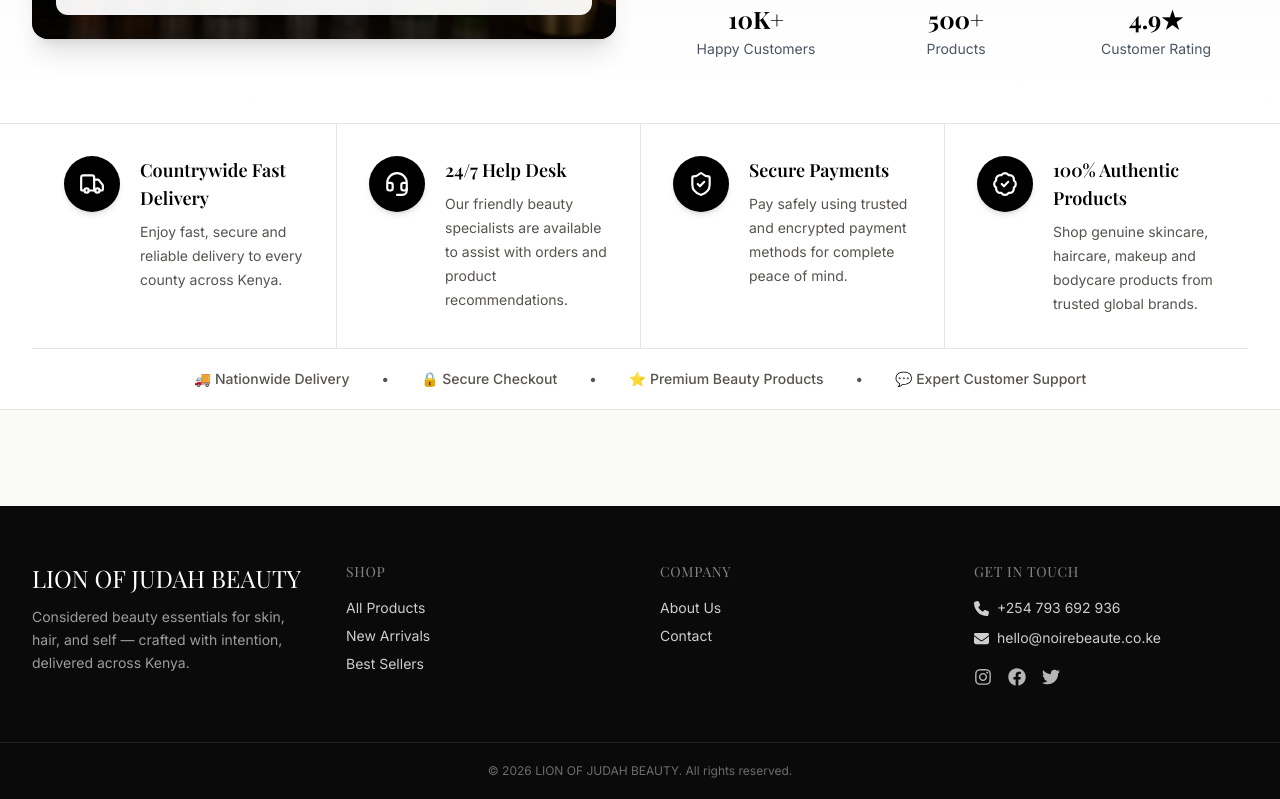
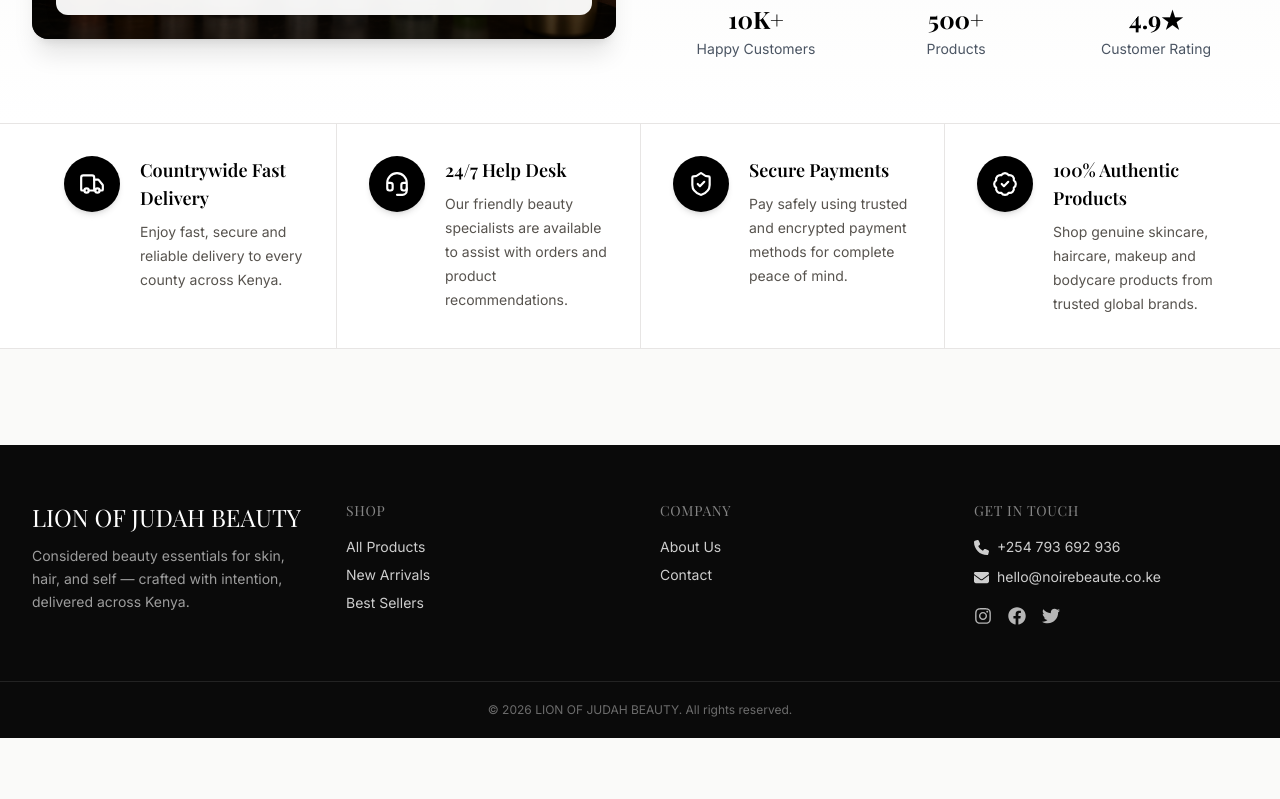
Before and after one commit to DarkDion436/beautylion, a Next.js app: page / in a window 1280 px wide. Shown: the part 3995-4794 px from the top of the page. After the commit the page ends 4733 px from the top, so only its background shows below. Built offline with nearby package versions, Linux system fonts and the light colour scheme.

Commit message:
web update

```diff
--- a/app/layout.tsx
+++ b/app/layout.tsx
@@ -8,10 +8,18 @@
 
 
 export const metadata: Metadata = {
-  title: "Noire Beauté — Premium Beauty, Delivered",
+  title: "LION-BEAUTY-SHOP — Premium Beauty, Delivered",
   description:
     "Considered skincare, haircare, makeup, and fragrance essentials. Guest checkout with M-Pesa payment, delivered across Kenya.",
-};
+  icons: {
+    icon: "/images/lionlogo.png",
+    shortcut: "/logo.png",
+    apple: "/logo.png",
+  },
+
+
+
+  };
 
 export default function RootLayout({
   children,
--- a/components/FeaturesBanner.tsx
+++ b/components/FeaturesBanner.tsx
@@ -67,16 +67,7 @@
           })}
         </div>
 
-        {/* Bottom Trust Bar */}
-        <div className="flex flex-wrap items-center justify-center gap-4 border-t border-stone-200 py-5 text-center text-sm font-medium text-stone-600 lg:gap-8">
-          <span>🚚 Nationwide Delivery</span>
-          <span>•</span>
-          <span>🔒 Secure Checkout</span>
-          <span>•</span>
-          <span>⭐ Premium Beauty Products</span>
-          <span>•</span>
-          <span>💬 Expert Customer Support</span>
-        </div>
+
       </div>
     </section>
   );
```
